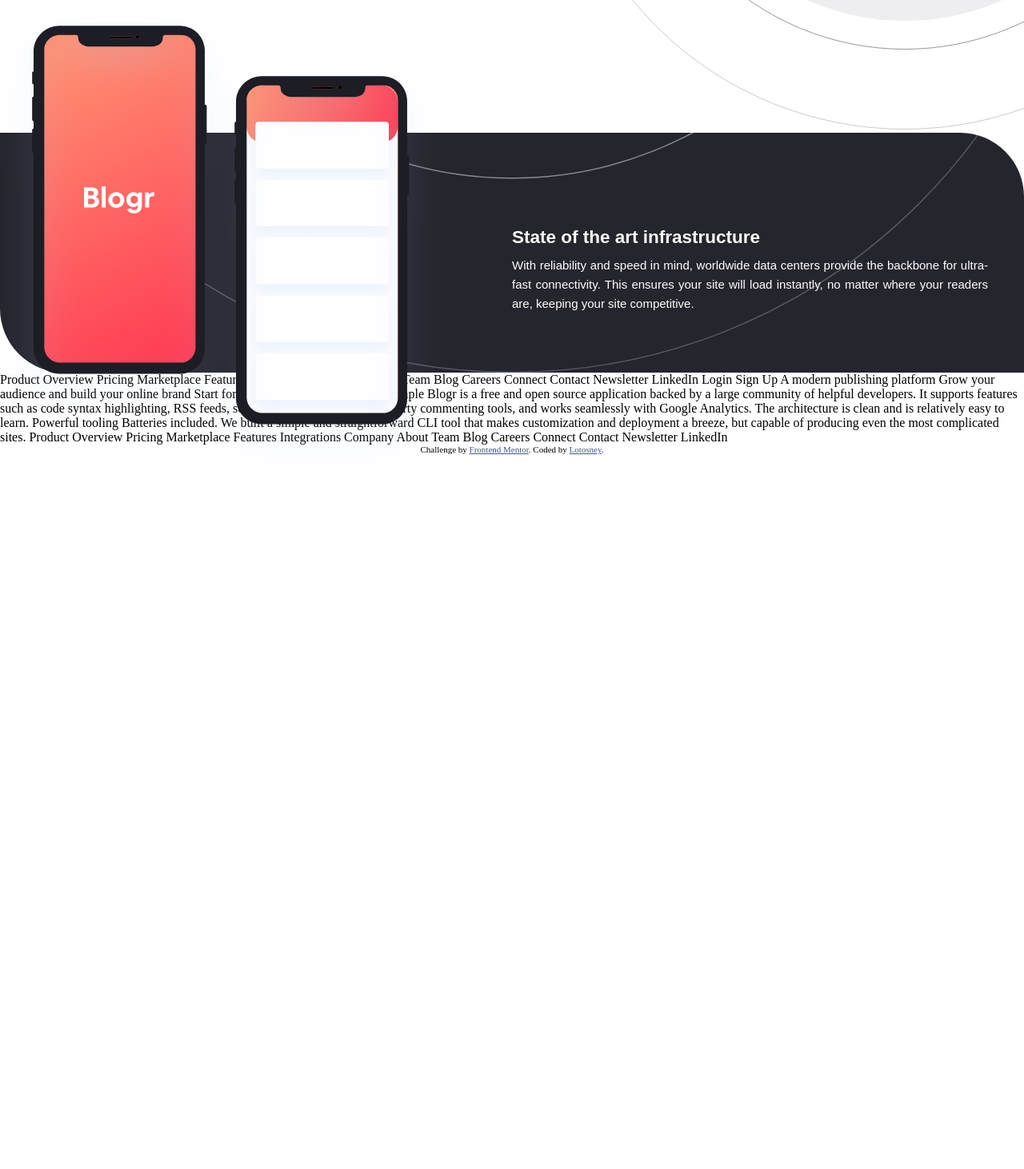
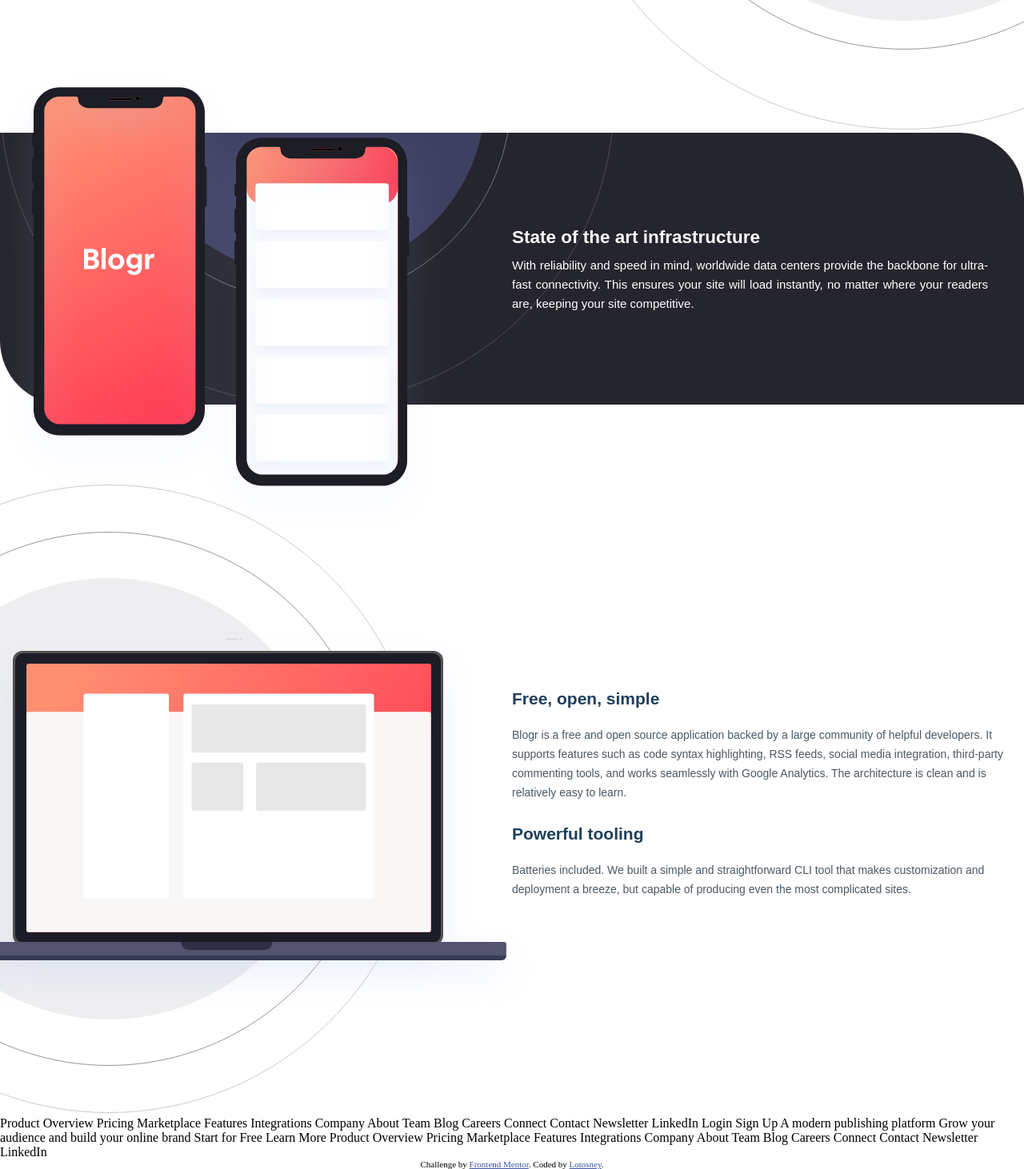
Before and after one commit to Lotosney/blogr-landing-page, a plain HTML site: page index.html in a window 1280 px wide. Shown: the part 844-2306 px from the top of the page at 80% size. Before the commit the page ends 1439 px from the top, so only its background shows below. Drawn offline with Linux system fonts and the light colour scheme.

Commit message:
Add features section

```diff
--- a/index.html
+++ b/index.html
@@ -79,7 +79,25 @@
     </section>
 
     <section class="products-features">
-
+        <div class="laptop-image">
+          <img src="./images/illustration-laptop-desktop.svg" alt="laptop" id="illustration-laptop">
+        </div>
+        <div class="features-text">
+          <div class="features-text-box-one">
+          <h2 class="features-text-box-one-title">Free, open, simple</h1>
+      <p>
+        Blogr is a free and open source application backed by a large community of helpful developers. It supports
+      features such as code syntax highlighting, RSS feeds, social media integration, third-party commenting tools,
+      and works seamlessly with Google Analytics. The architecture is clean and is relatively easy to learn.
+      </p>
+    </div>
+    <div class="features-text-box-two">
+      <h2 class="features-text-box-two-title">Powerful tooling</h1>
+      <p>
+      Batteries included. We built a simple and straightforward CLI tool that makes customization and deployment a breeze, but
+      capable of producing even the most complicated sites.
+      </p>
+        </div>
 
     </section>
   </main>
@@ -117,16 +135,6 @@
 
 
 
-  Free, open, simple
-  Blogr is a free and open source application backed by a large community of helpful developers. It supports
-  features such as code syntax highlighting, RSS feeds, social media integration, third-party commenting tools,
-  and works seamlessly with Google Analytics. The architecture is clean and is relatively easy to learn.
-
-  Powerful tooling
-  Batteries included. We built a simple and straightforward CLI tool that makes customization and deployment a breeze,
-  but
-  capable of producing even the most complicated sites.
-
   Product
 
   Overview
--- a/style.css
+++ b/style.css
@@ -73,10 +73,10 @@
     border-bottom-left-radius: 80px;
     background-image: url('images/bg-pattern-circles.svg');
     background-repeat: no-repeat;
-    background-position: bottom center;
+    background-position: bottom left;
     z-index: 0;
-    background-size: 90em;
-    height:300px;
+    background-size: 60%;
+    height:340px;
 
 
 }
@@ -90,7 +90,7 @@
 .phone-image{
     width:50%;
     z-index: 1;
-    margin-top: -12%;
+    margin-top: -6%;
 }
 
 .phone-text-title{
@@ -113,3 +113,40 @@
     font-size: 15px;
     z-index: 1;
 }
+
+.products-features{
+    display:flex;
+    flex-direction:row;
+    margin-top:100px
+}
+.laptop-image{
+    width:40%;
+}
+.laptop-image img{
+    margin-left: -50%;
+
+}
+.features-text{
+    flex-direction:column;
+    margin-left: 10%;
+    margin-top:20%;
+    width:60%;
+
+}
+
+.features-text-box-one, .features-text-box-two{
+    font-family: var(--fs-normal);
+    font-size: 14px;
+    color: var(--clr-body-dark);
+    line-height: 1.5rem;
+    font-weight: 500;
+
+}
+.features-text-box-two{
+    margin-top:2em;
+}
+.features-text-box-one-title, .features-text-box-two-title{
+    padding-bottom: 1em;
+    font-family: var(--fs-heading);
+    color: var(--clr-headings);
+}
```
